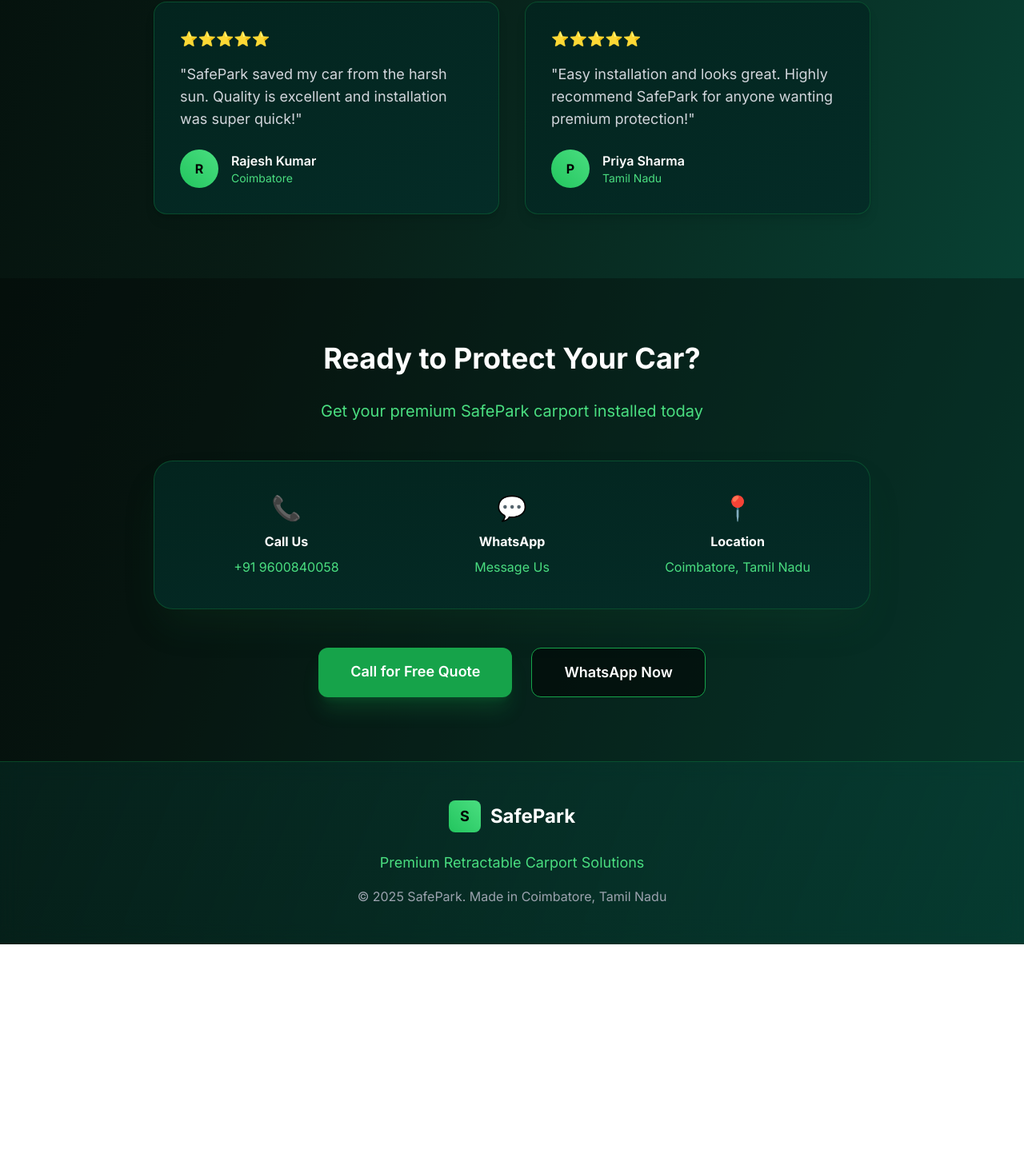
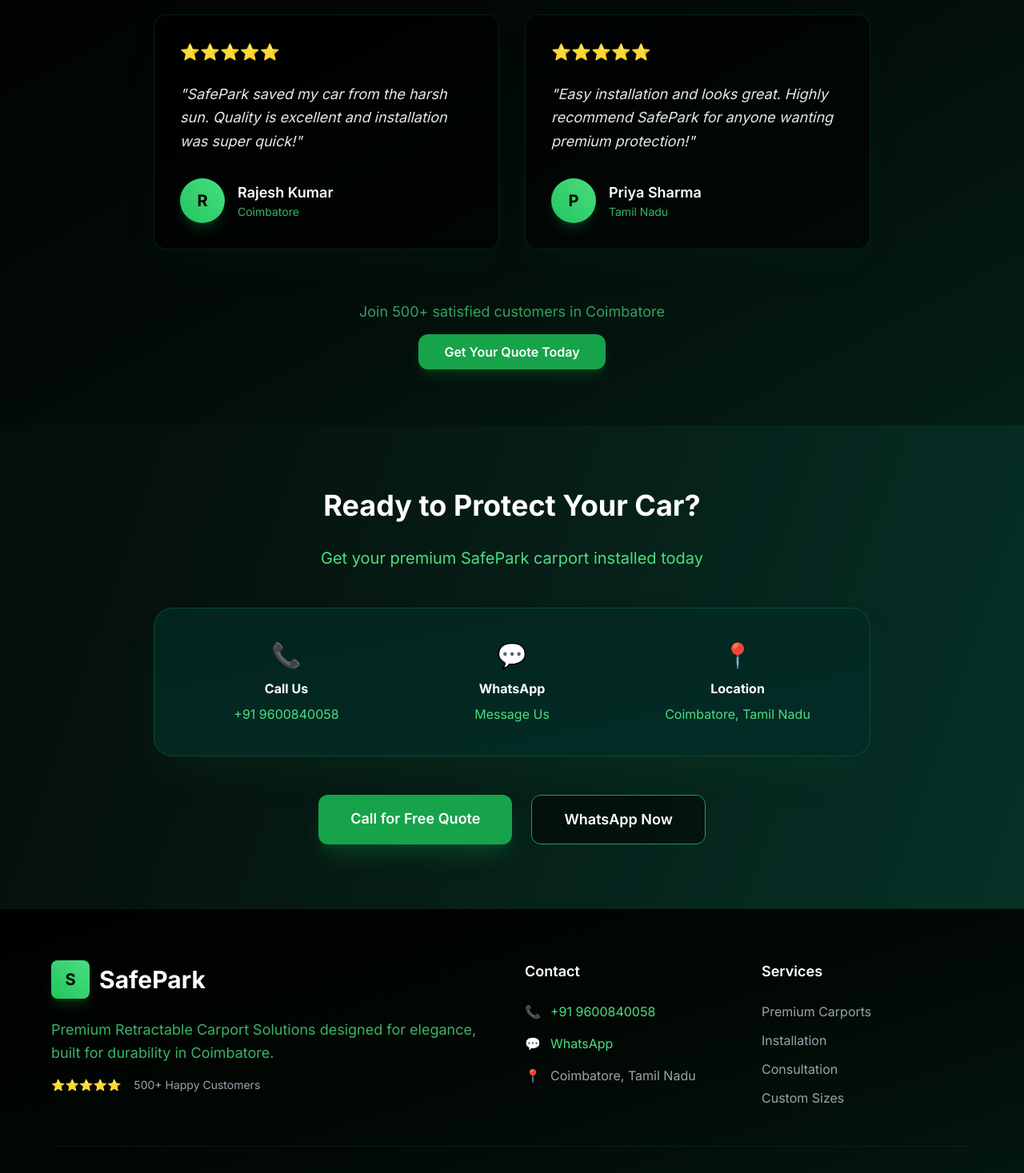
Before and after one commit to skillmates07-stack/safepark-website, a Next.js app: page / in a window 1280 px wide. Shown: the part 2217-3684 px from the top of the page at 80% size. Before the commit the page ends 3398 px from the top, so only its background shows below. Built offline with nearby package versions, Linux system fonts and the light colour scheme.

Commit message:
Update page.tsx

```diff
--- a/src/app/page.tsx
+++ b/src/app/page.tsx
@@ -191,10 +191,10 @@ export default function HomePage() {
         </div>
       </section>
 
-      {/* TESTIMONIALS SECTION */}
-      <section className="px-8 lg:px-16 py-20">
+      {/* TESTIMONIALS SECTION - DARKER THEME */}
+      <section className="px-8 lg:px-16 py-20 bg-gradient-to-br from-black via-[#030b08] to-[#041f15]">
         <div className="max-w-4xl mx-auto">
-          <h2 className="text-4xl font-bold text-white mb-12 text-center">What Our Customers Say</h2>
+          <h2 className="text-4xl font-bold text-white mb-16 text-center">What Our Customers Say</h2>
           <div className="grid md:grid-cols-2 gap-8">
             {[
               {
@@ -210,24 +210,35 @@ export default function HomePage() {
                 rating: 5
               }
             ].map((review, idx) => (
-              <div key={idx} className="bg-gradient-to-br from-[#03241e] to-[#042c27] border border-green-600/30 p-8 rounded-2xl shadow-lg hover:shadow-xl hover:shadow-green-900/20 transition-all duration-300">
-                <div className="flex mb-4">
+              <div key={idx} className="bg-black/60 backdrop-blur-sm border border-green-600/20 p-8 rounded-2xl shadow-2xl shadow-green-900/10 hover:shadow-green-900/20 hover:border-green-500/30 transition-all duration-300">
+                <div className="flex mb-6">
                   {[...Array(review.rating)].map((_, i) => (
-                    <span key={i} className="text-green-500 text-lg">⭐</span>
+                    <span key={i} className="text-green-400 text-xl">⭐</span>
                   ))}
                 </div>
-                <p className="text-gray-300 mb-6 text-lg">"{review.text}"</p>
+                <blockquote className="text-gray-200 mb-8 text-lg italic leading-relaxed">
+                  "{review.text}"
+                </blockquote>
                 <div className="flex items-center">
-                  <div className="w-12 h-12 bg-gradient-to-tr from-green-500 to-green-400 rounded-full mr-4 flex items-center justify-center text-black font-bold">
+                  <div className="w-14 h-14 bg-gradient-to-tr from-green-500 to-green-400 rounded-full mr-4 flex items-center justify-center text-black font-bold text-xl shadow-lg shadow-green-500/20">
                     {review.name.charAt(0)}
                   </div>
                   <div>
-                    <div className="text-white font-semibold">{review.name}</div>
-                    <div className="text-green-400 text-sm">{review.location}</div>
+                    <div className="text-white font-semibold text-lg">{review.name}</div>
+                    <div className="text-green-400/80 text-sm">{review.location}</div>
                   </div>
                 </div>
               </div>
             ))}
+          </div>
+
+          {/* CTA in testimonial section */}
+          <div className="text-center mt-16">
+            <p className="text-green-400/70 text-lg mb-6">Join 500+ satisfied customers in Coimbatore</p>
+            <a href="tel:+919600840058"
+               className="bg-green-600 hover:bg-green-500 text-white px-8 py-3 rounded-xl font-semibold shadow-lg shadow-green-600/20 hover:shadow-green-500/30 transition-all duration-300">
+              Get Your Quote Today
+            </a>
           </div>
         </div>
       </section>
@@ -271,17 +282,70 @@ export default function HomePage() {
         </div>
       </section>
 
-      {/* FOOTER */}
-      <footer className="bg-gradient-to-tr from-[#03241e]/50 to-[#042c27]/50 backdrop-blur-md border-t border-green-600/30 px-8 lg:px-16 py-12">
-        <div className="max-w-6xl mx-auto text-center">
-          <div className="flex items-center justify-center space-x-3 mb-6">
-            <span className="w-10 h-10 bg-gradient-to-tr from-green-500 to-green-400 rounded-lg flex items-center justify-center text-black font-bold text-lg">
-              S
-            </span>
-            <span className="text-white font-bold text-2xl">SafePark</span>
+      {/* FOOTER - DARKEST THEME */}
+      <footer className="bg-gradient-to-br from-black via-[#020804] to-[#031b11] border-t border-green-600/10 px-8 lg:px-16 py-16">
+        <div className="max-w-6xl mx-auto">
+          {/* Main Footer Content */}
+          <div className="grid md:grid-cols-4 gap-8 mb-12">
+            {/* Brand Column */}
+            <div className="md:col-span-2">
+              <div className="flex items-center space-x-3 mb-6">
+                <span className="w-12 h-12 bg-gradient-to-tr from-green-500 to-green-400 rounded-lg flex items-center justify-center text-black font-bold text-xl shadow-lg shadow-green-500/20">
+                  S
+                </span>
+                <span className="text-white font-bold text-3xl">SafePark</span>
+              </div>
+              <p className="text-green-400/80 text-lg mb-4 leading-relaxed">
+                Premium Retractable Carport Solutions designed for elegance, built for durability in Coimbatore.
+              </p>
+              <div className="flex space-x-4">
+                <div className="text-green-500 text-sm">⭐⭐⭐⭐⭐</div>
+                <span className="text-gray-400 text-sm">500+ Happy Customers</span>
+              </div>
+            </div>
+
+            {/* Contact Column */}
+            <div>
+              <h4 className="text-white font-semibold text-lg mb-6">Contact</h4>
+              <div className="space-y-4">
+                <a href="tel:+919600840058" className="flex items-center text-green-400 hover:text-green-300 transition">
+                  <span className="mr-3">📞</span>
+                  +91 9600840058
+                </a>
+                <a href="https://wa.me/919600840058" className="flex items-center text-green-400 hover:text-green-300 transition">
+                  <span className="mr-3">💬</span>
+                  WhatsApp
+                </a>
+                <div className="flex items-center text-gray-400">
+                  <span className="mr-3">📍</span>
+                  Coimbatore, Tamil Nadu
+                </div>
+              </div>
+            </div>
+
+            {/* Services Column */}
+            <div>
+              <h4 className="text-white font-semibold text-lg mb-6">Services</h4>
+              <div className="space-y-3">
+                <a href="#features" className="block text-gray-400 hover:text-green-400 transition">Premium Carports</a>
+                <a href="#gallery" className="block text-gray-400 hover:text-green-400 transition">Installation</a>
+                <a href="#contact" className="block text-gray-400 hover:text-green-400 transition">Consultation</a>
+                <a href="/pricing" className="block text-gray-400 hover:text-green-400 transition">Custom Sizes</a>
+              </div>
+            </div>
           </div>
-          <p className="text-green-400 mb-4 text-lg">Premium Retractable Carport Solutions</p>
-          <p className="text-gray-400">© 2025 SafePark. Made in Coimbatore, Tamil Nadu</p>
+
+          {/* Bottom Footer */}
+          <div className="border-t border-green-600/10 pt-8 flex flex-col md:flex-row justify-between items-center">
+            <p className="text-gray-500 text-sm">
+              © 2025 SafePark. Made with ❤️ in Coimbatore, Tamil Nadu
+            </p>
+            <div className="flex space-x-6 mt-4 md:mt-0">
+              <a href="#" className="text-gray-500 hover:text-green-400 text-sm transition">Privacy Policy</a>
+              <a href="#" className="text-gray-500 hover:text-green-400 text-sm transition">Terms of Service</a>
+              <a href="#contact" className="text-gray-500 hover:text-green-400 text-sm transition">Support</a>
+            </div>
+          </div>
         </div>
       </footer>
     </main>
```
